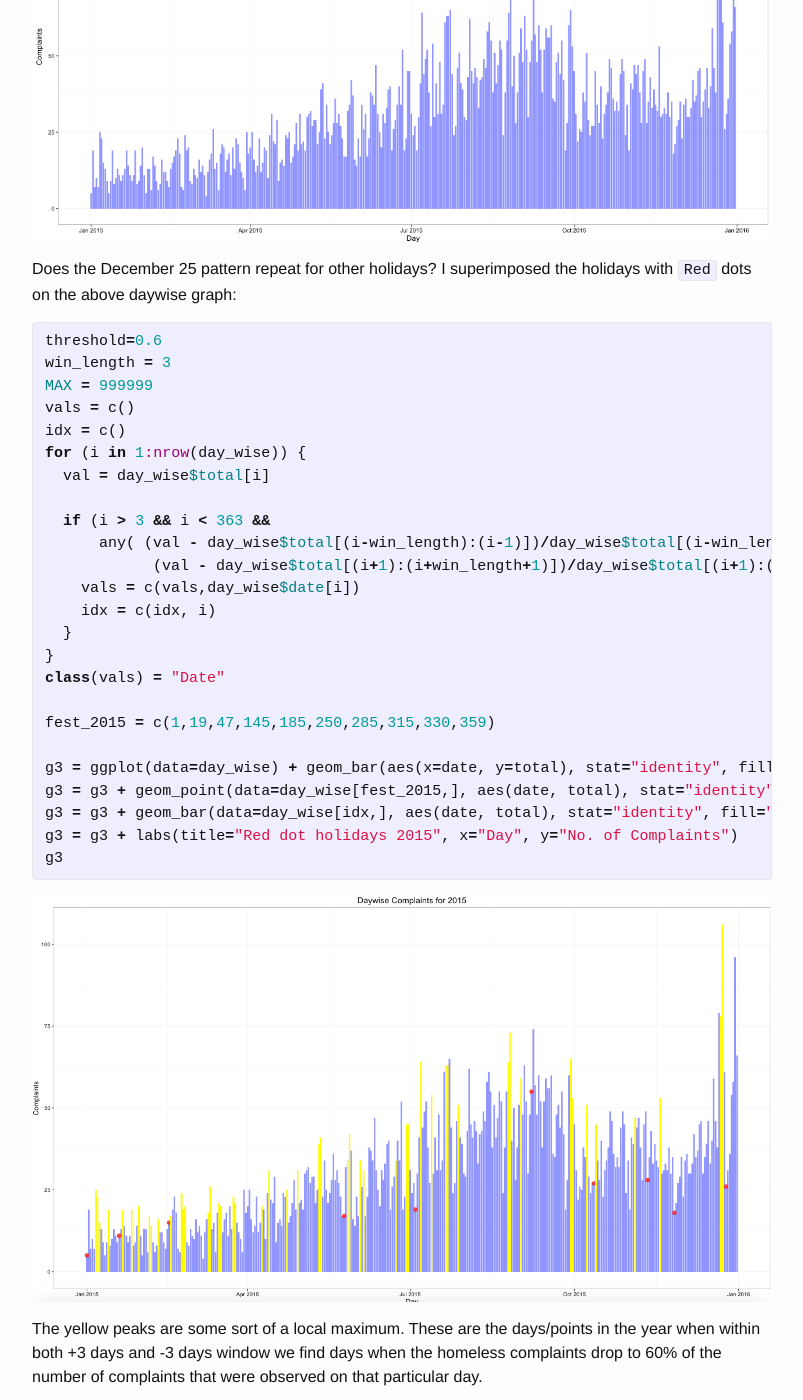
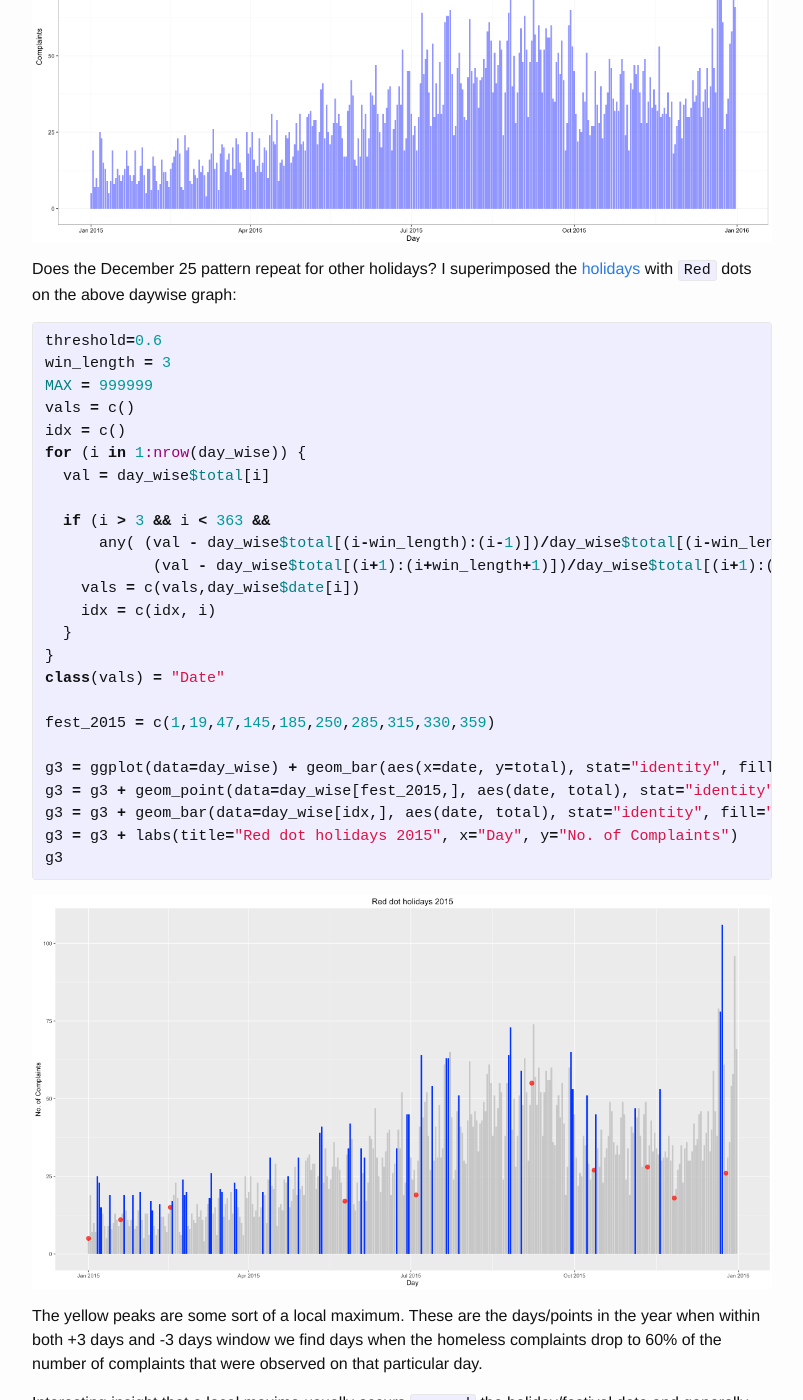
Before and after one commit to viishaal/viishaal.github.io, a Jekyll site: the page built from _posts/2016-07-02-NYC-311-homeless.markdown, in a window 1280 px wide and 1400 px high, scrolled down 2379 px. Shown: the whole window, without its empty margins (238-1041 px from the left). Built offline with Jekyll 4.4.1, drawn with Linux system fonts in a browser that asks for light colours; some of the changed lines change nothing that is shown; some of the changed text lies outside the part shown.

Commit message:
holiday source added

```diff
--- a/_posts/2016-07-02-NYC-311-homeless.markdown
+++ b/_posts/2016-07-02-NYC-311-homeless.markdown
@@ -68,7 +68,7 @@ day_wise[which.max(day_wise$total),]
 
 ![homeless_complaints_daywise](/images/daywise.png)
 
-Does the December 25 pattern repeat for other holidays? I superimposed the holidays with `Red` dots on the above daywise graph:
+Does the December 25 pattern repeat for other holidays? I superimposed the [holidays][holiday_source] with `Red` dots on the above daywise graph:
 
 {% highlight ruby %}
 
@@ -103,6 +103,7 @@ g3
 
 The yellow peaks are some sort of a local maximum. These are the days/points in the year when within both +3 days and -3 days window we find days when the homeless complaints drop to 60% of the number of complaints that were observed on that particular day.
 
-Interesting insight that a local maxima usually occurs `around` the festival date and generally not on that particular date.
+Interesting insight that a local maxima usually occurs `around` the holiday/festival date and generally not on that particular day.
 
 [data_source]: https://nycopendata.socrata.com/Social-Services/311-Service-Requests-from-2010-to-Present/erm2-nwe9
+[holiday_source]: https://www.newyorkfed.org/aboutthefed/holiday_schedule.html
```
Also changed, not shown: images/festival_dots.png, 5 other files.
